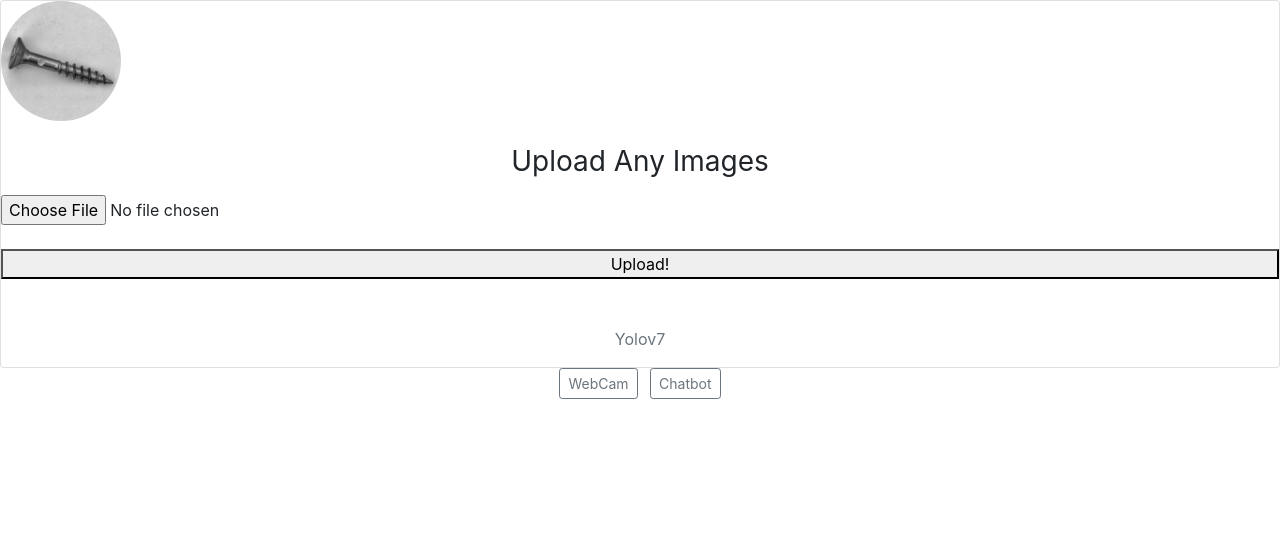
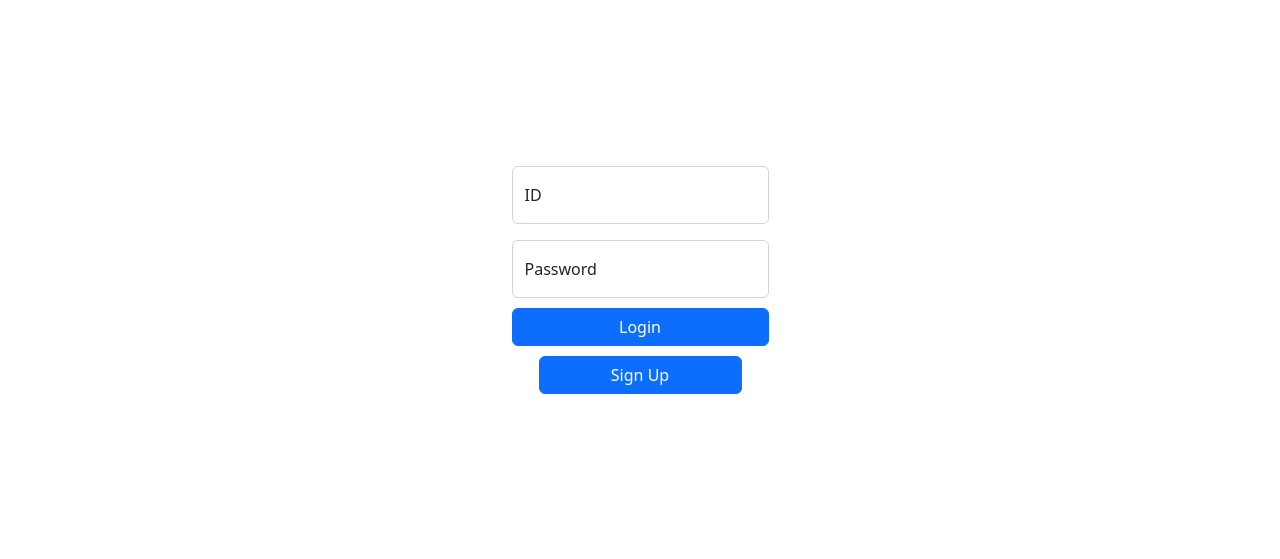
Before and after one commit to siyeol97/Yolov7_Flask, a Flask app: page / in a window 1280 px wide. Shown: the top 559 px of the page. Run offline with Flask 3, Linux system fonts and the light colour scheme; parts of the project's set-up code (start-up, migrations or seed data) failed here and were passed over; some libraries are stand-ins or nearby versions.

Commit message:
04/14 login 추가

```diff
--- a/app.py
+++ b/app.py
@@ -5,7 +5,7 @@ import json
 from PIL import Image
 import cv2
 import torch
-from flask import Flask, jsonify, url_for, render_template, request, redirect
+from flask import Flask, jsonify, url_for, render_template, request, redirect, session, flash
 from flask import Flask, render_template, Response, stream_with_context, Request
 import csv
 import sqlite3
@@ -97,8 +97,12 @@ def get_prediction(img_bytes):  # 이미지 분석
     return results
 
 
-@app.route('/', methods=['GET', 'POST'])  # 메인화면
+@app.route('/home', methods=['GET', 'POST'])  # 홈화면
 def predict():
+    if 'logFlag' not in session or not session['logFlag']:
+        flash('로그인이 필요합니다')
+        return redirect(url_for('login_form'))
+
     if request.method == 'POST':
         if 'file' not in request.files:
             return redirect(request.url)
@@ -163,5 +167,130 @@ def detect_result():
         return render_template('detectResult.html', detected=detected)
 
 
-if __name__ == "__main__":
-    app.run(debug=True)
+@app.route('/regist_user')  # 회원가입 페이지
+def regist_user():
+    return render_template('regist_user.html')
+
+
+@app.route('/regist_submit', methods=['POST'])  # 회원가입 버튼 누르면 실행되는 과정
+def submit():
+    username = request.form['username']
+    password = request.form['password']
+    email = request.form['email']
+    regist_time = datetime.datetime.fromtimestamp(
+        time.time()).strftime('%Y-%m-%d %H:%M:%S')
+
+    curs.execute(  # member 라는 table이 없으면 생성
+        "CREATE TABLE IF NOT EXISTS member (userID, userPWD, userEmail, registTime)")
+
+    # username이 입력되지 않았을 경우
+    if not username:
+        flash('아이디를 입력해 주세요.')
+        return redirect(url_for('regist_user'))
+
+    # id 중복검사
+    curs.execute("SELECT * FROM member WHERE userID=?", (username,))
+    user = curs.fetchone()
+    if user is not None:
+        flash('중복된 아이디입니다.')
+        return redirect(url_for('regist_user'))
+
+    # password가 입력되지 않았을 경우
+    if not password:
+        flash('비밀번호를 입력해 주세요.')
+        return redirect(url_for('regist_user'))
+
+    # email이 입력되지 않았을 경우
+    if not email:
+        flash('이메일을 입력해 주세요.')
+        return redirect(url_for('regist_user'))
+
+    curs.execute(  # member table에 저장
+        "INSERT INTO member (userID, userPWD, userEmail, registTime) VALUES (?, ?, ?, ?);",
+        (username, password, email, regist_time))
+    conn.commit()
+
+    flash('회원가입이 완료되었습니다.')
+    return redirect(url_for('login_form'))
+
+
+@app.route('/main')
+def main():
+    return render_template('main.html')
+
+
+@app.route('/')  # 로그인 페이지, 첫화면
+def login_form():
+    return render_template('login/login_form.html')
+
+
+@app.route('/login_proc', methods=['POST'])  # 로그인 버튼 누르면 실행되는 과정
+def login_proc():
+    if request.method == 'POST':
+        userId = request.form['id']
+        userPwd = request.form['pwd']
+        if len(userId) == 0 or len(userPwd) == 0:
+            flash('아이디를 입력해주세요')
+            return redirect(url_for('login_form'))
+        else:
+            conn = sqlite3.connect('test.db')
+            cursor = conn.cursor()
+            sql = 'select userID, userPWD, userEmail from member where userId = ?'
+            cursor.execute(sql, (userId, ))
+            rows = cursor.fetchall()
+            for rs in rows:
+                if userId == rs[0] and userPwd == rs[1]:
+                    session['logFlag'] = True
+                    session['userId'] = userId
+                    return redirect(url_for('predict'))
+
+            flash('로그인에 실패했습니다. 아이디 또는 비밀번호를 확인해주세요.')
+            return redirect(url_for('login_form'))  # 메소드를 호출
+    else:
+        return '잘못된 접근입니다.'
+
+
+@app.route('/user_info_edit/<userId>', methods=['GET'])  # 사용자 정보 수정 페이지
+def getUser(userId):
+    if session.get('logFlag') != True:
+        return redirect('login_form')
+
+    conn = sqlite3.connect('test.db')
+    cursor = conn.cursor()
+    sql = 'select userEmail from member where userId = ?'
+    cursor.execute(sql, (userId,))
+    row = cursor.fetchone()
+    edit_email = row[0]
+    cursor.close()
+    conn.close()
+    return render_template('users/user_info.html', userId=userId, edit_email=edit_email)
+
+
+# 사용자 정보 수정 버튼 누르면 실행되는 과정
+@app.route('/user_info_edit_proc', methods=['POST'])
+def user_info_edit_proc():
+    userId = request.form['userId']
+    userPwd = request.form['userPwd']
+    userEmail = request.form['userEmail']
+
+    conn = sqlite3.connect('test.db')
+    cursor = conn.cursor()
+    sql = 'update member set userPwd = ?, userEmail = ? where userId = ?'
+    cursor.execute(sql, (userPwd, userEmail, userId))
+    conn.commit()
+    cursor.close()
+    conn.close()
+    return redirect(url_for('predict'))
+
+
+@app.route('/logout')  # 로그아웃
+def logout():
+    session.clear()
+    flash('로그아웃 되었습니다.')
+    return redirect(url_for('login_form'))
+
+
+if __name__ == '__main__':
+    app.secret_key = '19970128'
+    app.debug = False
+    app.run(host='0.0.0.0', port=9900)
--- a/templates/chatting.html
+++ b/templates/chatting.html
@@ -10,7 +10,7 @@
     <h1>Chatbot</h1>
     <nav id="topMenu">
         <ul>
-            <li><a class="menuLink" href="/">Home</a></li>
+            <li><a class="menuLink" href="/home">Home</a></li>
             <li><a class="menuLink" href="/webcam_feed">webcam_feed</a></li>
         </ul>
     </nav>
--- a/templates/detectResult.html
+++ b/templates/detectResult.html
@@ -46,7 +46,7 @@
             link.click();
         }
         function goHome(){
-            window.location.href = "/";
+            window.location.href = "/home";
         }
     </script>
 </body>
--- a/templates/index.html
+++ b/templates/index.html
@@ -22,10 +22,21 @@
 </head>
 
 <body class="text-center">
+
+  <div class="loginfo" style="float: right; margin: 10px">
+    {% if session.get('logFlag') %}
+          userId : {{ session['userId'] }}
+          | <a href="/user_info_edit/{{ session['userId'] }}">Edit</a>
+          | <a href="/logout">Logout</a>
+    {% else %}
+          <a href="/">Login</a>
+    {% endif %}
+  </div>
+
   <form class="form-signin card mb-6" method=post enctype=multipart/form-data>
     <img class="mb-4" src="../static/assets/test1.jpg" alt="이미지누락" width="120"
       style="border-radius:50%">
-    <h1 class="h3 mb-3 font-weight-normal">Upload Any Images</h1>
+    <h1 class="h3 mb-3 font-weight-normal">Upload Images</h1>
     <input type="file" name="file" class="form-control-file" id="inputfile">
     <br/>
     <button>
@@ -35,8 +46,14 @@
     </button>
     <p class="mt-5 mb-3 text-muted">Yolov7</p>
   </form>
-  <button class="btn btn-outline-secondary btn-sm mr-2" type="button" onclick="location.href='/webcam_feed' ">WebCam</button>
-  <button class="btn btn-outline-secondary btn-sm" type="button" onclick="location.href='/chatting' ">Chatbot</button>
+
+  <!-- 화면 중앙 위치 메뉴 버튼들 -->
+  <div class="menu-wrapper" style="position: absolute; top: 0; left: 50%; transform: translateX(-50%);">
+    <button class="btn btn-outline-secondary btn-sm mr-2" type="button" onclick="location.href='/webcam_feed' ">WebCam</button>
+    <button class="btn btn-outline-secondary btn-sm" type="button" onclick="location.href='/chatting' ">Chatbot</button>
+  </div>
+
+
   <script src="//code.jquery.com/jquery-3.3.1.slim.min.js"
     integrity="sha384-q8i/X+965DzO0rT7abK41JStQIAqVgRVzpbzo5smXKp4YfRvH+8abtTE1Pi6jizo"
     crossorigin="anonymous"></script>
@@ -48,7 +65,7 @@
     crossorigin="anonymous"></script>
   <script type="text/javascript">
     $('#inputfile').bind('change', function () {
-      let fileSize = this.files[0].size / 1024 / 1024; // this gives in MB
+      let fileSize = this.files[0].size / 1024 / 1024;
       if (fileSize > 1) {
         $("#inputfile").val(null);
         alert('file is too big. images more than 1MB are not allowed')
--- /dev/null
+++ b/templates/login/login_form.html
@@ -0,0 +1,88 @@
+<!DOCTYPE html>
+<html lang="ko">
+<head>
+    <meta charset="UTF-8">
+    <meta name="viewport" content="width=device-width, initial-scale=1">
+    <title>login_form.html</title>
+    <link href="https://cdn.jsdelivr.net/npm/bootstrap@5.2.3/dist/css/bootstrap.min.css" rel="stylesheet" integrity="sha384-rbsA2VBKQhggwzxH7pPCaAqO46MgnOM80zW1RWuH61DGLwZJEdK2Kadq2F9CUG65" crossorigin="anonymous">
+
+    <style>
+        .container {
+            display: flex;
+            flex-direction: column;
+            justify-content: center;
+            align-items: center;
+            height: 70vh;
+        }
+
+        .form-floating.mb-3 > input[type=text] {
+            width: 100%;
+        }
+
+        .form-floating > input[type=password] {
+            width: 100%;
+        }
+
+        .login-btn {
+            margin-left: 0px;
+            margin-top: 10px;
+            width: 100%;
+        }
+        .signup-button {
+            margin-left: 0px;
+            margin-top: 10px;
+            width: 203px;
+        }
+        .alert {
+            display: none;
+        }
+        .flashes {
+            margin: 0px;
+            display: flex;
+            justify-content: center;
+            align-items: center;
+        }
+    </style>
+</head>
+<body>
+    <!-- flash 메세지 출력 -->
+    <div class="alert alert-danger" role="alert">
+        {% with messages = get_flashed_messages() %}
+            {% if messages %}
+                <ul class="flashes">
+                    {% for message in messages %}
+                        <li>{{ message }}</li>
+                    {% endfor %}
+                </ul>
+            {% endif %}
+        {% endwith %}
+    </div>
+
+    <!-- 로그인폼 -->
+    <div class="container">
+        <form action="/login_proc" method="post">
+            <div class="form-floating mb-3">
+                <input type="text" class="form-control" id="floatingInput" placeholder="ID" name="id">
+                <label for="floatingInput">ID</label>
+            </div>
+            <div class="form-floating">
+                <input type="password" class="form-control" id="floatingPassword" placeholder="Password" name="pwd">
+                <label for="floatingPassword">Password</label>
+            </div>
+            <button type="submit" class="btn btn-primary login-btn">Login</button>
+        </form>
+        <button onclick="window.location.href = '/regist_user'" class="btn btn-primary signup-button">Sign Up</button>
+    </div>
+
+    <script>
+        // flash 메세지가 있을 경우 alert 보여지게
+        document.addEventListener("DOMContentLoaded", function() {
+            var alert = document.querySelector('.alert');
+            if (alert && alert.textContent.trim() !== "") {
+                alert.classList.add('d-block');
+            }
+        });
+    </script>
+    <script src="https://cdn.jsdelivr.net/npm/bootstrap@5.2.3/dist/js/bootstrap.bundle.min.js" integrity="sha384-kenU1KFdBIe4zVF0s0G1M5b4hcpxyD9F7jL+jjXkk+Q2h455rYXK/7HAuoJl+0I4" crossorigin="anonymous"></script>
+</body>
+</html>
--- a/templates/streaming.html
+++ b/templates/streaming.html
@@ -36,7 +36,7 @@
   </body>
   <h1>OBJECT DETECTION</h1>
     <video id="video" width="640" height="480" autoplay></video>
-    <button id="quit-button" onclick="window.location.href='/';">Quit</button>
+    <button id="quit-button" onclick="window.location.href='/home';">Quit</button>
     <script>
       navigator.mediaDevices.getUserMedia({ video: true })
         .then(function (stream) {
--- a/templates/webcam.html
+++ b/templates/webcam.html
@@ -31,7 +31,7 @@
   </body>
   <h1>OBJECT DETECTION</h1>
     <video id="video" width="640" height="480" autoplay></video>
-    <button id="quit-button" onclick="window.location.href='/';">Quit</button>
+    <button id="quit-button" onclick="window.location.href='/home';">Quit</button>
     <script>
       navigator.mediaDevices.getUserMedia({ video: true })
         .then(function (stream) {
```
Also changed, not shown: templates/main.html (added, +19 -0 lines), templates/regist_user.html (added, +38 -0 lines), templates/session_view.html (added, +11 -0 lines), templates/users/user_info.html (added, +20 -0 lines), static/image0.jpg, test.db.
